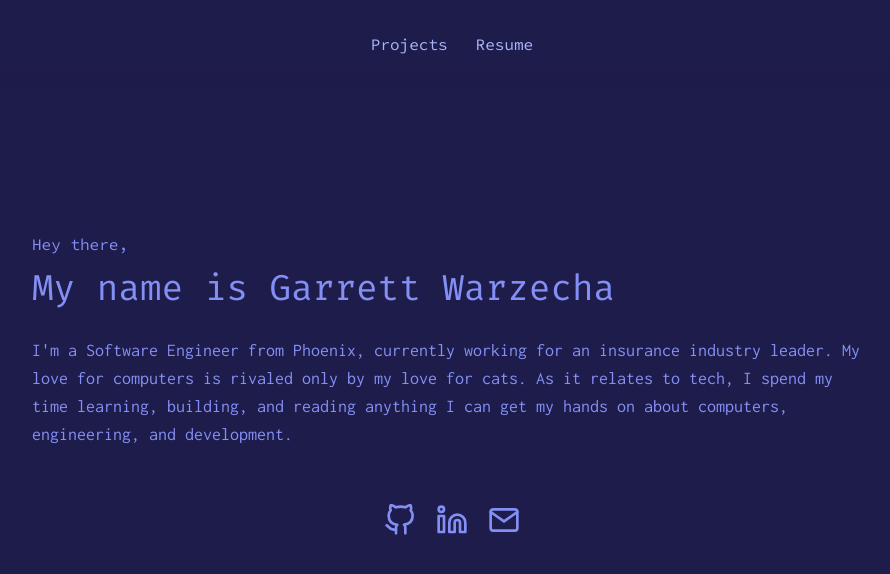
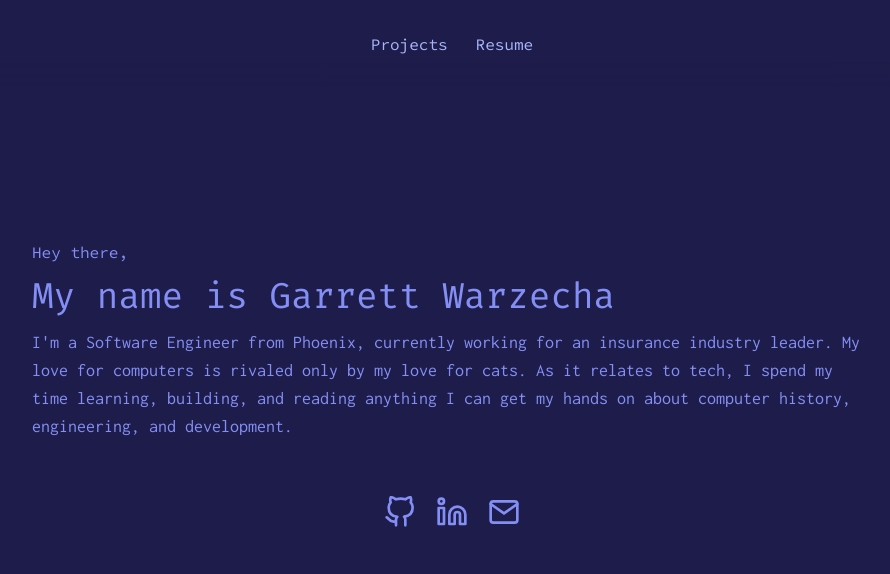
Before and after one commit to gwarzecha/me_page, a Next.js app: page / in a window 1280 px wide. Shown: the top 574 px of the page, without its empty margins (188-1078 px from the left). Built offline with nearby package versions, Linux system fonts and the light colour scheme.

Commit message:
Add fade in animation for text and icons, add hover animation and color change to navbar links and icons

```diff
--- a/package.json
+++ b/package.json
@@ -10,10 +10,12 @@
     "start": "next start"
   },
   "dependencies": {
+    "@emotion/react": "^11.13.0",
     "@t3-oss/env-nextjs": "^0.10.1",
     "geist": "^1.3.0",
     "next": "^14.2.1",
     "react": "^18.3.0",
+    "react-awesome-reveal": "^4.2.14",
     "react-dom": "^18.3.0",
     "swiper": "^11.1.9",
     "zod": "^3.23.3"
--- a/src/app/page.tsx
+++ b/src/app/page.tsx
@@ -2,6 +2,7 @@
 import GithubLogoSVG from "../images/githublogo.svg";
 import LinkedInLogoSVG from "../images/linkedin.svg";
 import EmailSVG from "../images/email.svg";
+import { Fade } from "react-awesome-reveal";
 
 export default function HomePage() {
   const handleScroll = (e: React.MouseEvent<HTMLAnchorElement>) => {
@@ -19,20 +20,24 @@ export default function HomePage() {
     <main className="flex min-h-screen w-full flex-col bg-minsk-950">
       <nav className="nav-gradient sm:h-1/12 fixed left-0 top-0 z-50 w-full bg-minsk-950 py-6 text-minsk-400 sm:w-full sm:py-8">
         <div className="container mx-auto flex h-full items-center justify-center space-x-7">
+          <Fade cascade>
             <a
               href="https://github.com/gwarzecha"
               target="_blank"
-            className="font-sourcecode text-minsk-300"
+              className="font-sourcecode text-minsk-300 transition-colors duration-300 hover:text-gray-300"
             >
               Projects
             </a>
+          </Fade>
+          <Fade cascade>
             <a
               href="/2024_Resume_updated.pdf"
               target="_blank"
-            className="font-sourcecode text-minsk-300"
+              className="font-sourcecode text-minsk-300 transition-colors duration-300 hover:text-gray-300"
             >
               Resume
             </a>
+          </Fade>
         </div>
       </nav>
       <div className="mt-[20px] flex w-full flex-grow flex-col sm:mt-0">
@@ -42,35 +47,51 @@ export default function HomePage() {
         >
           <div className="container mx-auto ">
             <div className="mx-auto flex flex-col items-center gap-6 ">
+              <Fade cascade damping={1.5}>
                 <div className="mx-auto flex w-full max-w-[70rem] flex-col gap-3 sm:w-3/4">
-                <span className="font-sourcecode text-base">Hey there,</span>
+                  <Fade cascade>
+                    <span className="font-sourcecode text-base">
+                      Hey there,
+                    </span>
                     <span className="mb-4 font-firacode text-4xl">
                       My name is Garrett Warzecha
                     </span>
                     <span className="font-inconsolata text-lg">
-                  I&apos;m a Software Engineer from Phoenix, currently working
-                  for an insurance industry leader. My love for computers is
-                  rivaled only by my love for cats. As it relates to tech, I
-                  spend my time learning, building, and reading anything I can
-                  get my hands on about computers, engineering, and development.{" "}
+                      I&apos;m a Software Engineer from Phoenix, currently
+                      working for an insurance industry leader. My love for
+                      computers is rivaled only by my love for cats. As it
+                      relates to tech, I spend my time learning, building, and
+                      reading anything I can get my hands on about computer
+                      history, engineering, and development.{" "}
                     </span>
+                  </Fade>
                 </div>
                 <div className="container mx-auto px-4 py-8">
                   <div className="flex flex-row justify-center space-x-5">
-                  <a href="https://github.com/gwarzecha" target="_blank">
-                    <GithubLogoSVG className="h-8 w-8" />
+                    <a
+                      href="https://github.com/gwarzecha"
+                      target="_blank"
+                      className="hover:text-gray-300"
+                    >
+                      <GithubLogoSVG className="icon-svg h-8 w-8" />
                     </a>
                     <a
                       href="https://www.linkedin.com/in/garrett-warzecha/"
                       target="_blank"
+                      className="hover:text-gray-300"
                     >
-                    <LinkedInLogoSVG className="h-8 w-8" />
+                      <LinkedInLogoSVG className="icon-svg h-8 w-8" />
                     </a>
-                  <a href="mailto:gmwarzecha@tutanota.com" target="_blank">
-                    <EmailSVG className="h-8 w-8" />
+                    <a
+                      href="mailto:gmwarzecha@tutanota.com"
+                      target="_blank"
+                      className="hover:text-gray-300"
+                    >
+                      <EmailSVG className="icon-svg h-8 w-8" />
                     </a>
                   </div>
                 </div>
+              </Fade>
             </div>
           </div>
         </section>
--- a/src/styles/globals.css
+++ b/src/styles/globals.css
@@ -5,3 +5,11 @@
 .nav-gradient {
   background: linear-gradient(to bottom, #1e1c4a 65%, transparent 100%);
 }
+
+.icon-svg {
+  transition: transform 0.3s ease-out;
+}
+
+.icon-svg:hover {
+  transform: scale(1.2);
+}
```
Also changed, not shown: 1 other file (tests, documents, lock files or other folders). Lines whose indentation alone changed are shown as unchanged.
